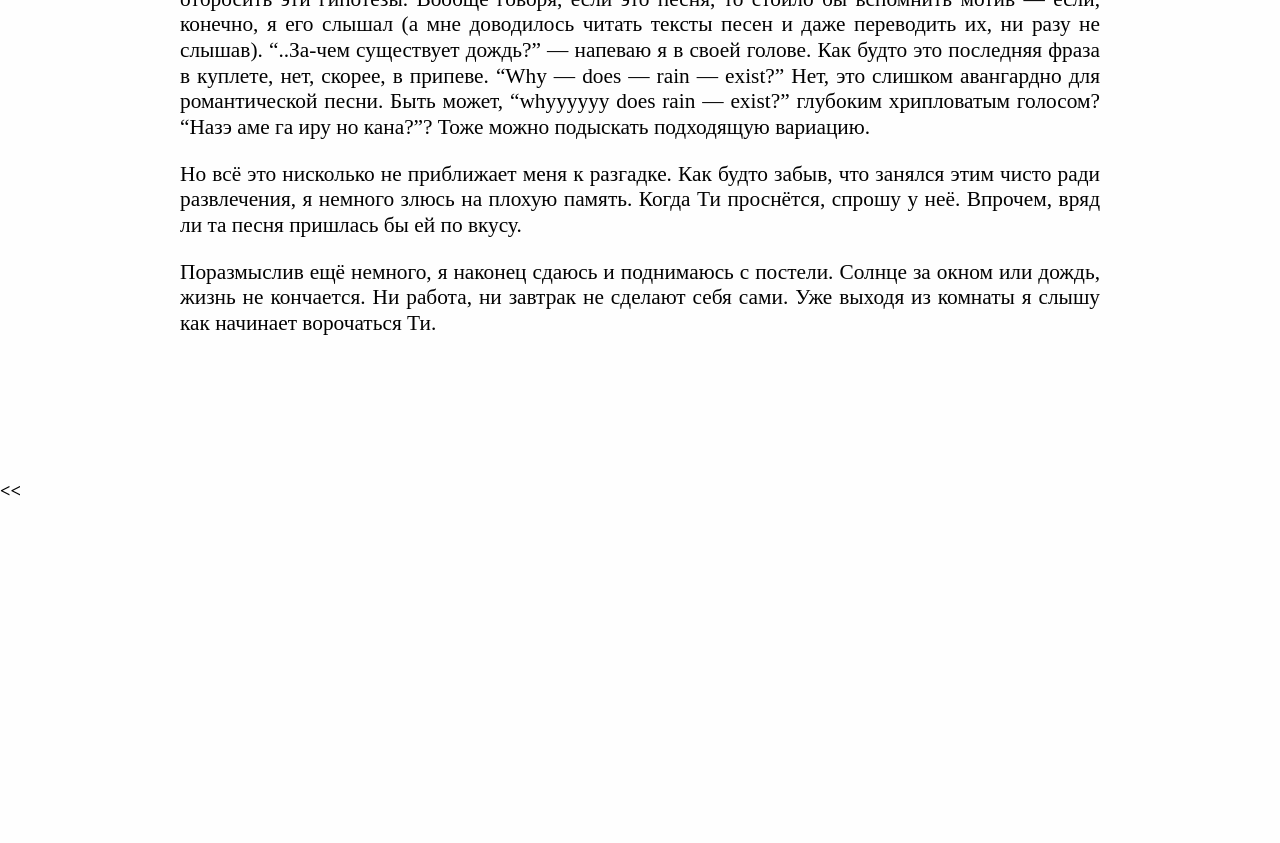
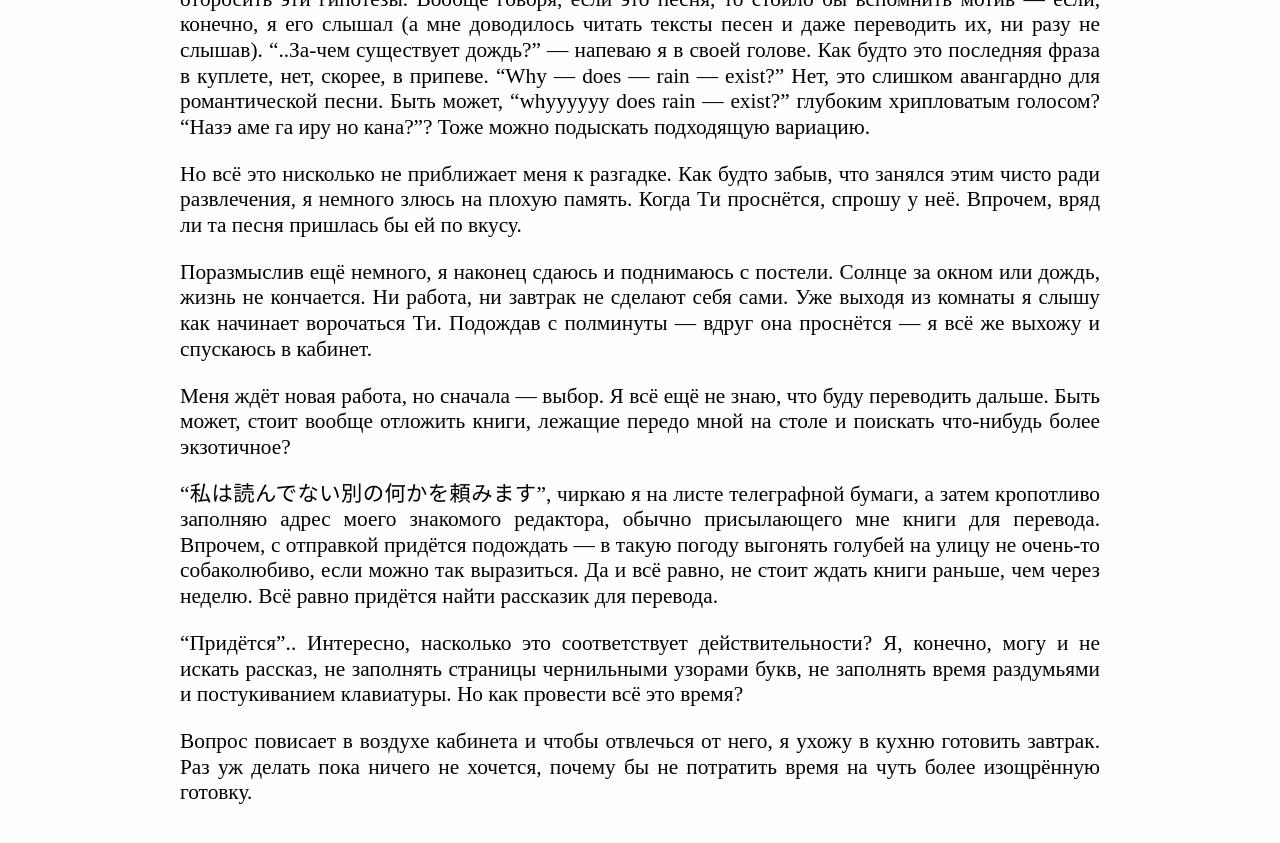
Before and after one commit to caryoscelus/lezvije-travy, a Jekyll site: the page built from text/why-rain.md, in a window 1280 px wide and 900 px high, scrolled down 597 px. Shown: the top 843 px of the window. Built offline with Jekyll 4.4.1, drawn with Linux system fonts in a browser that asks for light colours; before the commit the page ends 1103 px from its top, so only the background shows below that.

Commit message:
text (why rain)

```diff
--- a/text/why-rain.md
+++ b/text/why-rain.md
@@ -38,4 +38,25 @@ does — rain — exist?" Нет, это слишком авангардно д
 
 Поразмыслив ещё немного, я наконец сдаюсь и поднимаюсь с постели. Солнце за
 окном или дождь, жизнь не кончается. Ни работа, ни завтрак не сделают себя сами.
-Уже выходя из комнаты я слышу как начинает ворочаться Ти.
+Уже выходя из комнаты я слышу как начинает ворочаться Ти. Подождав с полминуты —
+вдруг она проснётся — я всё же выхожу и спускаюсь в кабинет.
+
+Меня ждёт новая работа, но сначала — выбор. Я всё ещё не знаю, что буду
+переводить дальше. Быть может, стоит вообще отложить книги, лежащие передо мной
+на столе и поискать что-нибудь более экзотичное?
+
+"私は読んでない別の何かを頼みます", чиркаю я на листе телеграфной бумаги, а
+затем кропотливо заполняю адрес моего знакомого редактора, обычно присылающего
+мне книги для перевода. Впрочем, с отправкой придётся подождать — в такую погоду
+выгонять голубей на улицу не очень-то собаколюбиво, если можно так
+выразиться. Да и всё равно, не стоит ждать книги раньше, чем через неделю. Всё
+равно придётся найти рассказик для перевода.
+
+"Придётся".. Интересно, насколько это соответствует действительности? Я,
+конечно, могу и не искать рассказ, не заполнять страницы чернильными узорами
+букв, не заполнять время раздумьями и постукиванием клавиатуры. Но как провести
+всё это время?
+
+Вопрос повисает в воздухе кабинета и чтобы отвлечься от него, я ухожу в кухню
+готовить завтрак. Раз уж делать пока ничего не хочется, почему бы не потратить
+время на чуть более изощрённую готовку.
```
